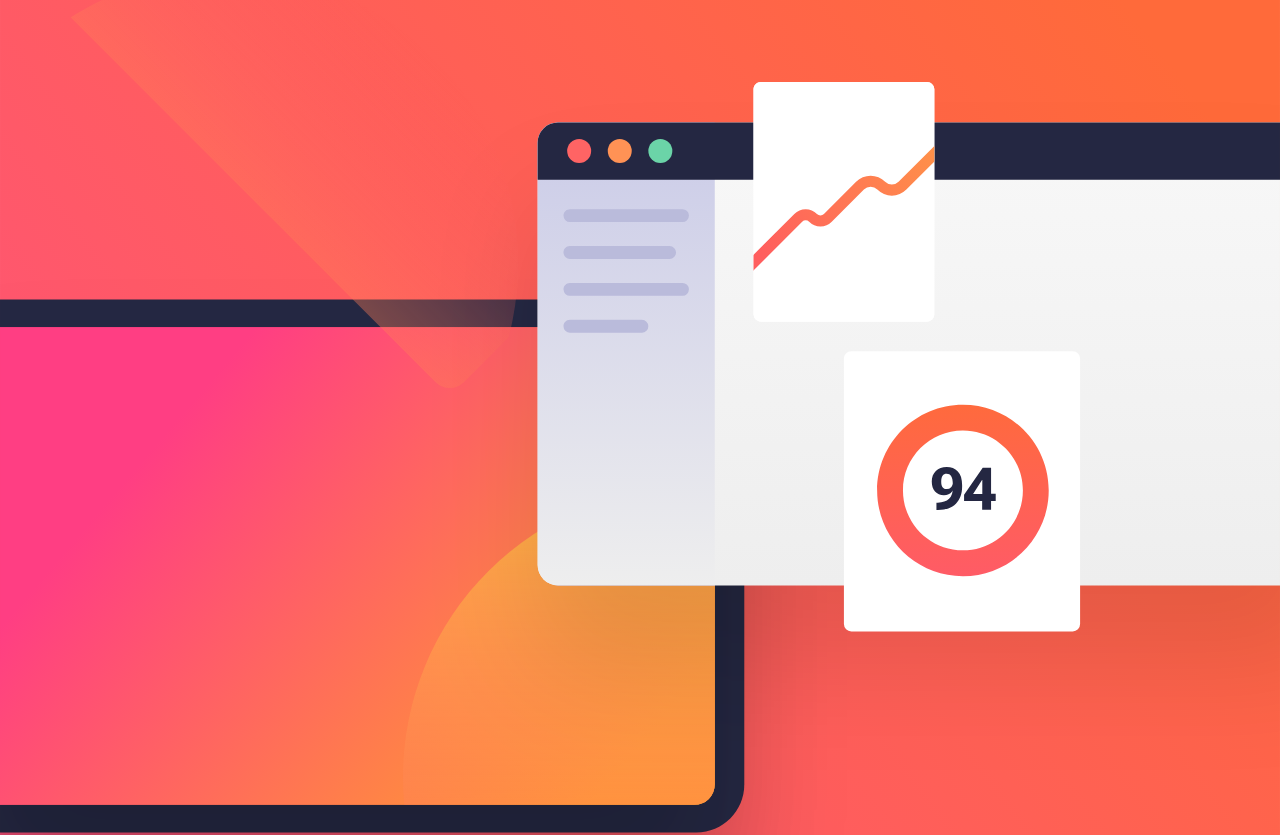
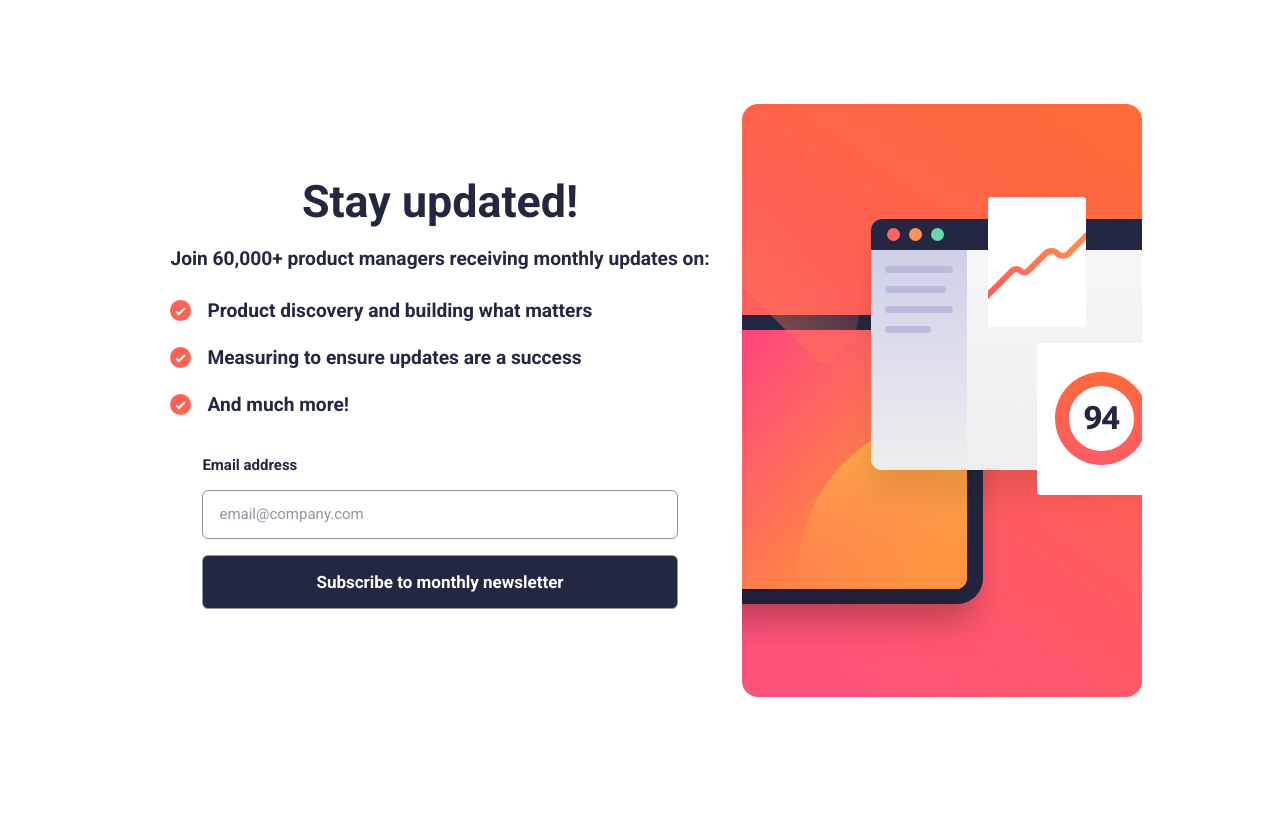
Before and after one commit to Rachelwebdev/newsletter-sign-up, a React (Create React App) app: page / in a window 1280 px wide. Shown: the top 835 px of the page. After the commit the page ends 800 px from the top, so only its background shows below. Built offline with nearby package versions, Linux system fonts and the light colour scheme.

Commit message:
Add mobile responsiveness

```diff
--- a/src/App.js
+++ b/src/App.js
@@ -1,12 +1,10 @@
 import './App.css';
 import Description from './components/description';
-import Form from './components/form';
 
 function App() {
   return (
     <div className="App">
       <Description />
-      <Form />
     </div>
   );
 }
--- a/src/components/description.js
+++ b/src/components/description.js
@@ -1,5 +1,7 @@
 import React from 'react';
+import Form from './form';
 import mobileIllustration from '../assets/images/illustration-sign-up-mobile.svg';
+import desktopIllustration from '../assets/images/illustration-sign-up-desktop.svg';
 import icon from '../assets/images/icon-list.svg';
 import '../styles/description.css';
 
@@ -9,7 +11,12 @@ const Description = () => (
       <img
         src={mobileIllustration}
         alt="mobile illustration"
-        className="illustration-img"
+        className="mobile-illustration-img"
+      />
+      <img
+        src={desktopIllustration}
+        alt="mobile illustration"
+        className="desktop-illustration-img"
       />
       <div className="text-container">
         <h1 className="desc-header">Stay updated!</h1>
@@ -46,6 +53,7 @@ const Description = () => (
             <p className="update-desc">And much more!</p>
           </li>
         </ul>
+        <Form />
       </div>
     </div>
   </>
--- a/src/styles/description.css
+++ b/src/styles/description.css
@@ -4,14 +4,19 @@
   flex-direction: column;
   justify-content: center;
   align-items: center;
+  scroll-behavior: smooth;
 }
 
 .text-container {
   padding: 1rem 2rem;
 }
 
-.illustration-img {
+.mobile-illustration-img {
   width: 100%;
+}
+
+.desktop-illustration-img {
+  display: none;
 }
 
 .desc-header {
@@ -44,3 +49,18 @@ li p {
 ul li {
   list-style: none;
 }
+
+@media screen and (min-width: 1024px) {
+  .description-container {
+    flex-direction: row-reverse;
+    height: 100vh;
+  }
+
+  .mobile-illustration-img {
+    display: none;
+  }
+
+  .desktop-illustration-img {
+    display: block;
+  }
+}
```
